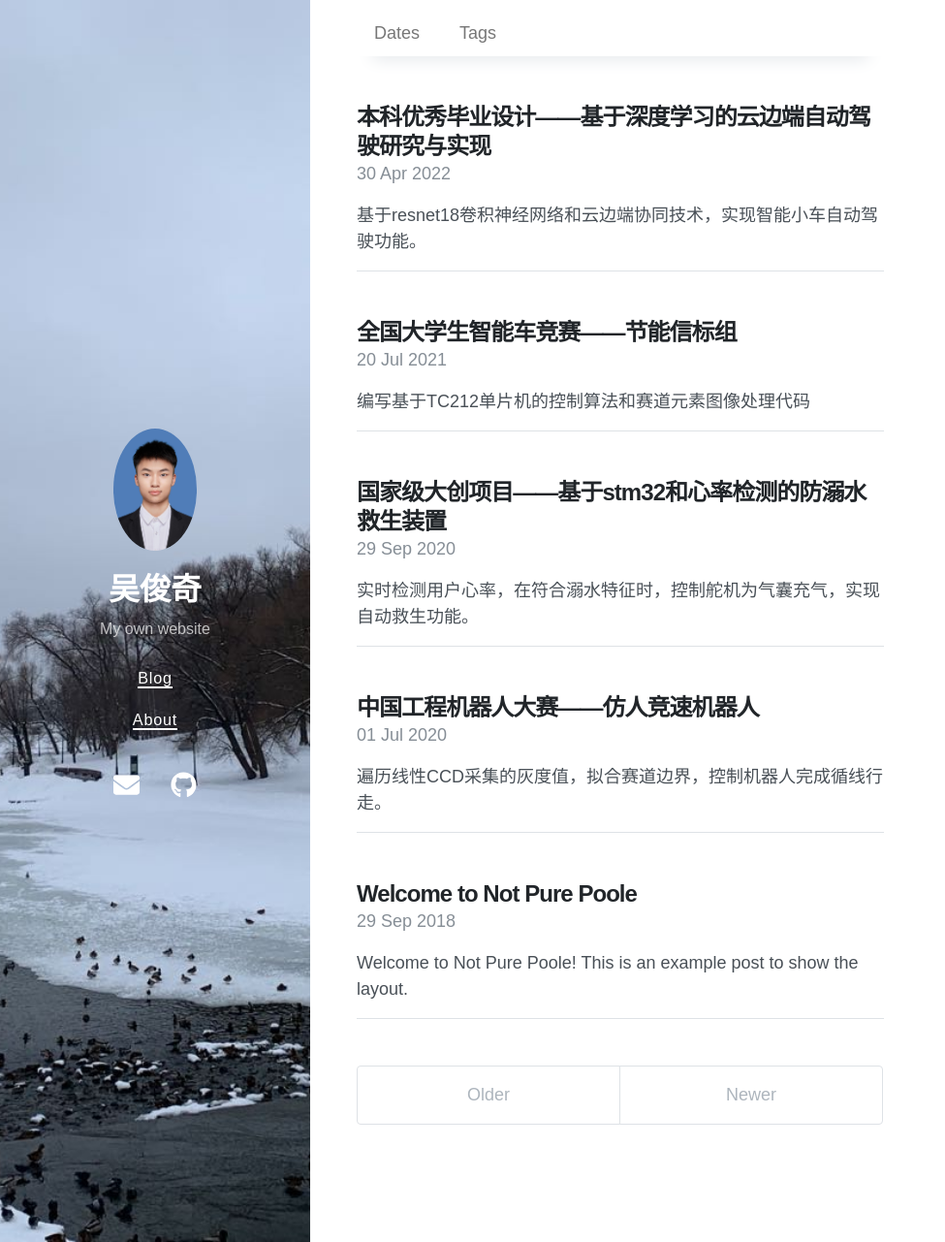
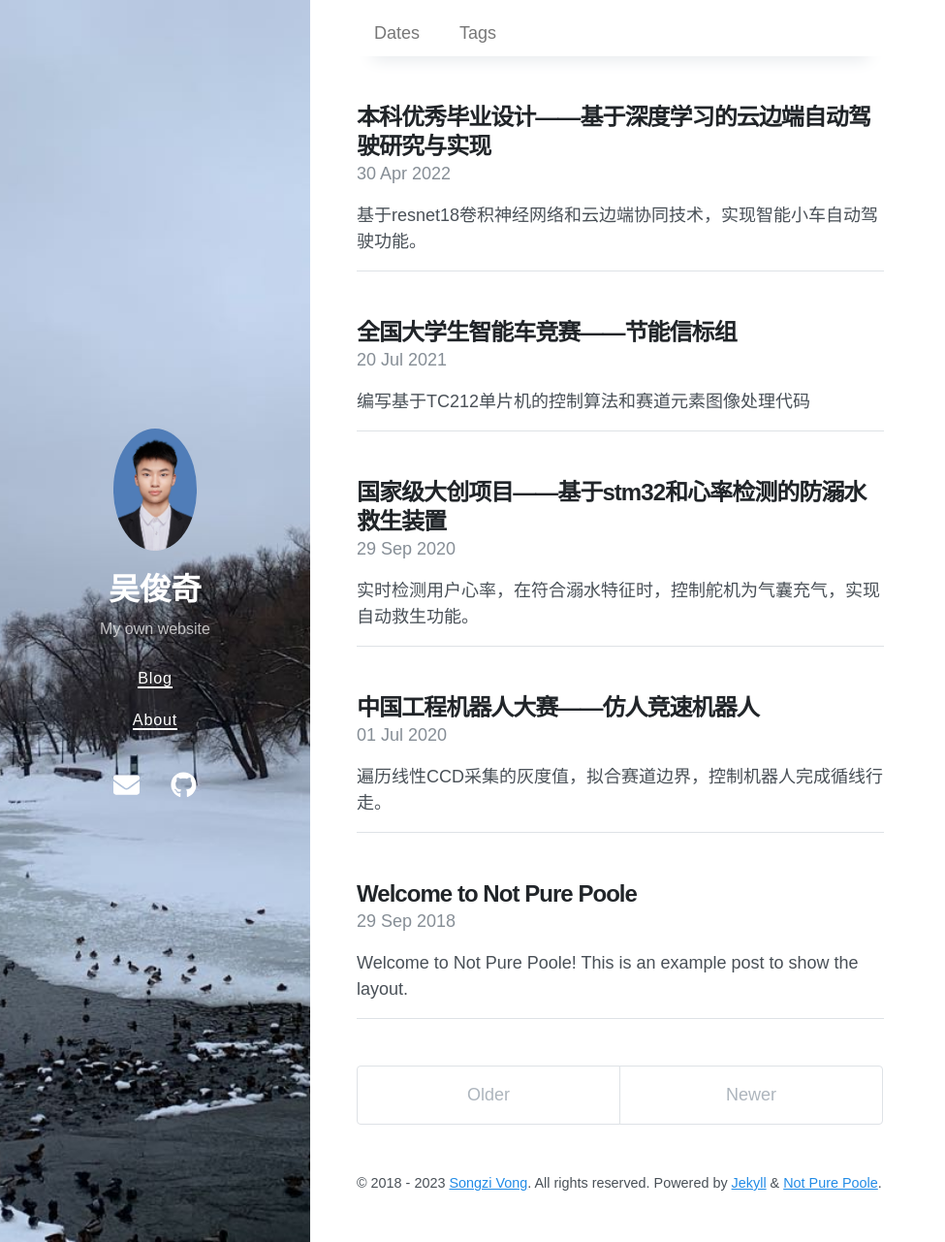
Before and after one commit to WinstonJQ/WinstonJQ.github.io, a Jekyll site: the page built from index.html, in a window 1280 px wide and 1281 px high. Shown: the whole window at 97% size, without its empty margins (0-975 px from the left). Built offline with Jekyll 4.4.1, drawn with Linux system fonts in a browser that asks for light colours; nearby versions of some CDN libraries; the list of posts is cut into pages by our own code.

Commit message:
Update content.html

```diff
--- a/_includes/content.html
+++ b/_includes/content.html
@@ -10,8 +10,8 @@
   {%- else -%}
     {%- assign year_string = year_from | append: '&nbsp;' | append: '-' | append: '&nbsp;' | append: year_to -%}
   {%- endif -%}
-  <!-- <small>
+  <small>
     &copy; {{ year_string }} {% if site.author %}<a href="{{ site.author.url }}">{{ site.author.name }}</a>{% endif %}. All rights reserved.
     Powered by <a href="https://jekyllrb.com/">Jekyll</a> & <a href="https://github.com/vszhub/not-pure-poole">Not Pure Poole</a>.
-  </small> -->
+  </small>
 </footer>
```
